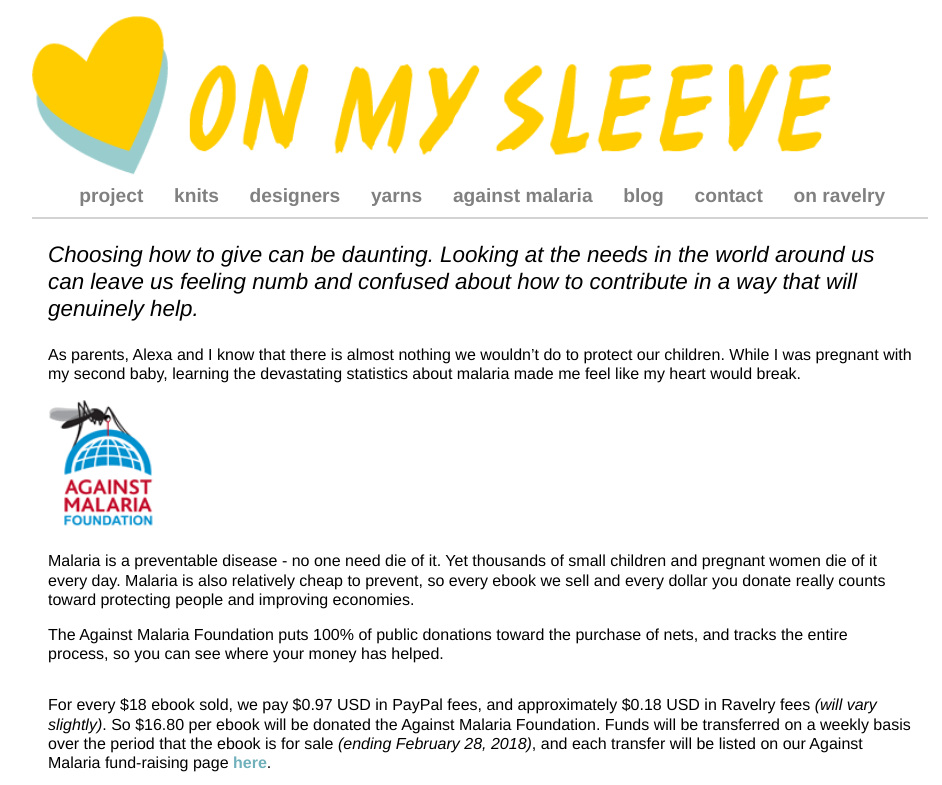
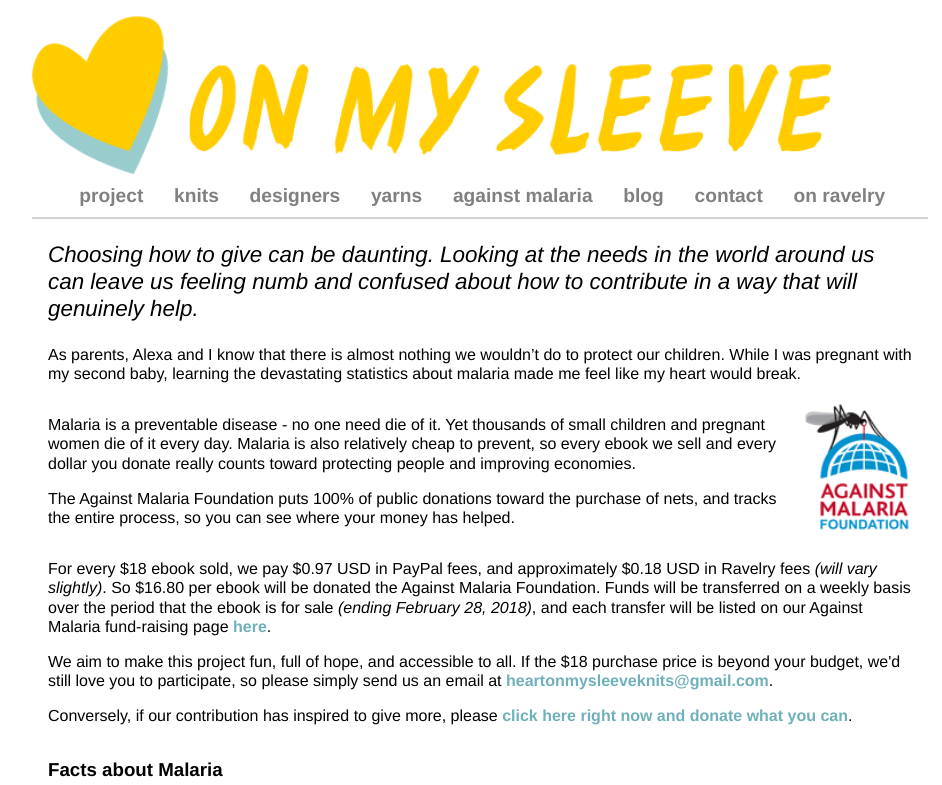
Before and after one commit to bigkingjohn/homs, a website: page www/index.html at #!/againstmalaria in a window 1280 px wide. Shown: the top 785 px of the page, without its empty margins (160-1102 px from the left). Drawn offline with nearby package versions, Linux system fonts and the light colour scheme; some packages are replaced by stand-ins of ours.

Commit message:
tidy up against malaria image.

```diff
--- a/www/js/pages/againstmalaria/againstmalaria.tmpl.html
+++ b/www/js/pages/againstmalaria/againstmalaria.tmpl.html
@@ -3,10 +3,12 @@
         <h4>Choosing how to give can be daunting.  Looking at the needs in the world around us can leave us feeling numb and confused about how to contribute in a way that will genuinely help.</h4>
         <p>As parents, Alexa and I know that there is almost nothing we wouldn’t do to protect our children. While I was pregnant with my second baby, learning the devastating statistics about malaria made me feel like my heart would break.</p>
     </div>
-    <div class="flexChild">
+    <div class="flexChild flexContainer malariaIntro">
+        <div>
+            <p>Malaria is a preventable disease - no one need die of it. Yet thousands of small children and pregnant women die of it every day. Malaria is also relatively cheap to prevent, so every ebook we sell and every dollar you donate really counts toward protecting people and improving economies.</p>
+            <p>The Against Malaria Foundation puts 100% of public donations toward the purchase of nets, and tracks the entire process, so you can see where your money has helped. </p>
+        </div>
         <a href="https://www.againstmalaria.com" target="new"><img src="images/logo_AMF.gif" alt="" height="132" class="biopic"/></a>
-        <p>Malaria is a preventable disease - no one need die of it. Yet thousands of small children and pregnant women die of it every day. Malaria is also relatively cheap to prevent, so every ebook we sell and every dollar you donate really counts toward protecting people and improving economies.</p>
-        <p>The Against Malaria Foundation puts 100% of public donations toward the purchase of nets, and tracks the entire process, so you can see where your money has helped. </p>
     </div>
     <div class="flexChild">
         <p>For every $18 ebook sold, we pay $0.97 USD in PayPal fees, and  approximately $0.18 USD in Ravelry fees<em> (will vary slightly)</em>. So $16.80 per ebook will be donated the Against Malaria  Foundation. Funds will be transferred on a weekly basis over the period  that the ebook is for sale <em>(ending February 28, 2018)</em>, and each transfer  will be listed on our Against Malaria fund-raising page <a href="https://www.againstmalaria.com/heartonmysleeveknits" target="new">here</a>.</p>
```
